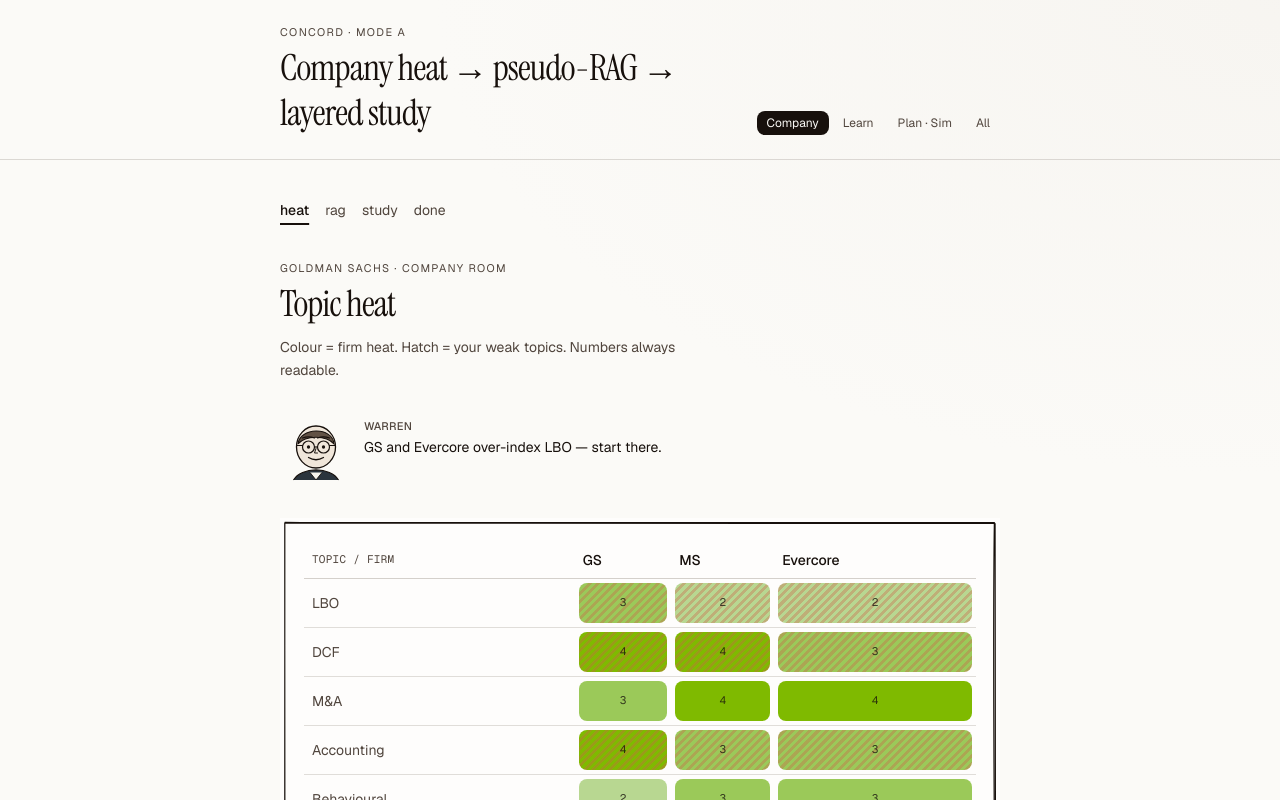
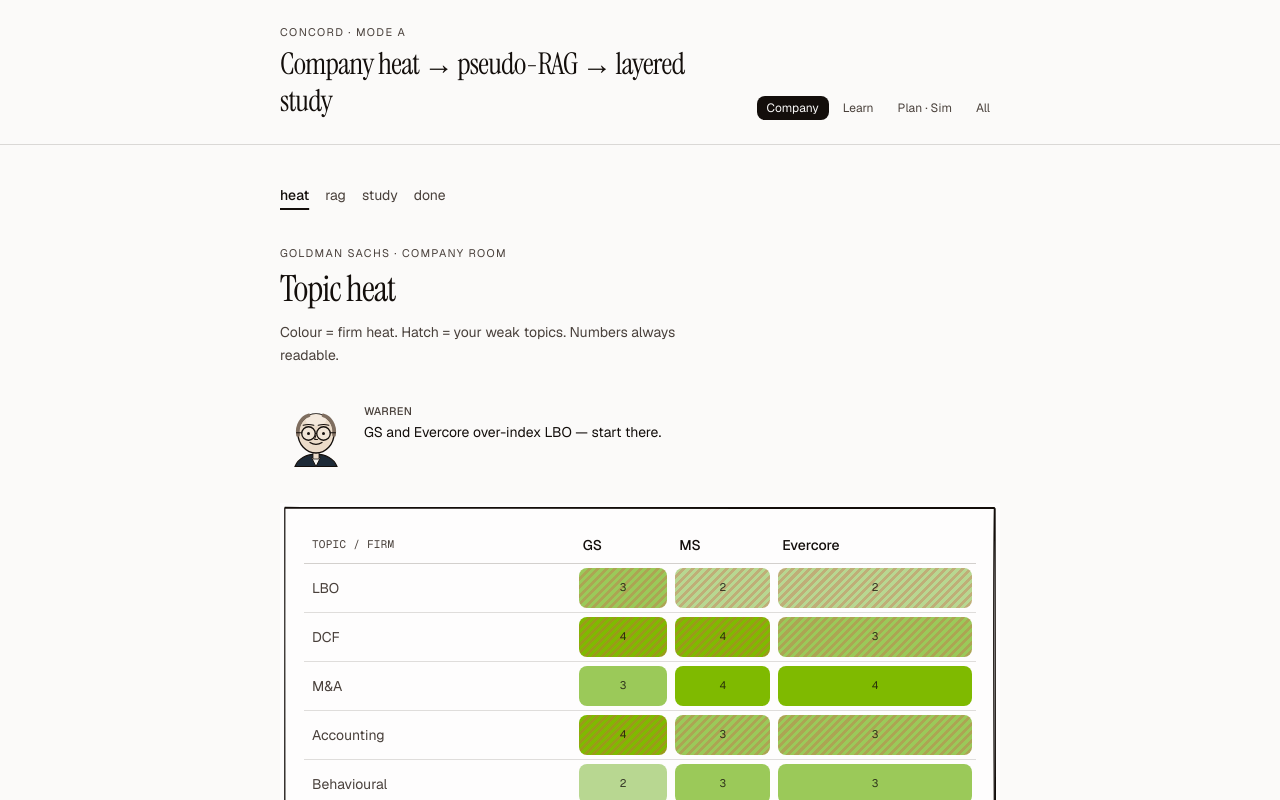
Before and after one commit to shourya0523/concord, a Next.js app in the folder apps/web/: page /mockups/mode-a in a window 1280 px wide. Shown: the top 800 px of the page. Built offline with nearby package versions, Linux system fonts and the light colour scheme.

Commit message:
fix(mockups): Buffett-like Warren, neutral paper, shorter titles
Redraw Warren with balding crown + round glasses (no beanie hair).
Drop paper chroma so background cannot read green. Shorten page
titles to cut header clutter.

Co-authored-by: Shourya Yadav <shourya0523@users.noreply.github.com>

```diff
--- a/apps/web/components/mockups/journey-shell.tsx
+++ b/apps/web/components/mockups/journey-shell.tsx
@@ -15,32 +15,32 @@ const JOURNEYS = [
 
 /** Full light token set — wins even if html still has .dark from system theme. */
 export const MOCKUP_LIGHT_VARS = {
-  "--paper": "oklch(0.985 0.004 85)",
-  "--ink": "oklch(0.18 0.014 55)",
-  "--graphite": "oklch(0.42 0.016 60)",
-  "--stone": "oklch(0.91 0.01 85)",
+  /* Near-neutral paper — chroma near zero so it never reads green */
+  "--paper": "oklch(0.985 0.002 80)",
+  "--ink": "oklch(0.17 0.01 55)",
+  "--graphite": "oklch(0.42 0.01 55)",
+  "--stone": "oklch(0.92 0.005 80)",
   "--lime": "oklch(0.86 0.18 128)",
   "--lime-foreground": "oklch(0.2 0.04 130)",
-  "--background": "oklch(0.985 0.004 85)",
-  "--foreground": "oklch(0.18 0.014 55)",
-  "--card": "oklch(0.995 0.002 85)",
-  "--card-foreground": "oklch(0.18 0.014 55)",
-  "--popover": "oklch(0.995 0.002 85)",
-  "--popover-foreground": "oklch(0.18 0.014 55)",
-  "--primary": "oklch(0.22 0.02 55)",
-  "--primary-foreground": "oklch(0.98 0.004 85)",
-  "--secondary": "oklch(0.94 0.008 85)",
-  "--secondary-foreground": "oklch(0.18 0.014 55)",
-  "--muted": "oklch(0.955 0.006 85)",
-  "--muted-foreground": "oklch(0.40 0.02 60)",
-  "--accent": "oklch(0.94 0.01 85)",
-  "--accent-foreground": "oklch(0.18 0.014 55)",
-  "--border": "oklch(0.86 0.008 80)",
-  "--input": "oklch(0.86 0.008 80)",
-  "--ring": "oklch(0.22 0.02 55)",
-  color: "oklch(0.18 0.014 55)",
-  background:
-    "radial-gradient(120% 80% at 100% 0%, oklch(0.97 0.006 85), transparent 55%), oklch(0.985 0.004 85)",
+  "--background": "oklch(0.985 0.002 80)",
+  "--foreground": "oklch(0.17 0.01 55)",
+  "--card": "oklch(0.995 0.001 80)",
+  "--card-foreground": "oklch(0.17 0.01 55)",
+  "--popover": "oklch(0.995 0.001 80)",
+  "--popover-foreground": "oklch(0.17 0.01 55)",
+  "--primary": "oklch(0.2 0.015 55)",
+  "--primary-foreground": "oklch(0.99 0.001 80)",
+  "--secondary": "oklch(0.945 0.004 80)",
+  "--secondary-foreground": "oklch(0.17 0.01 55)",
+  "--muted": "oklch(0.96 0.003 80)",
+  "--muted-foreground": "oklch(0.38 0.015 55)",
+  "--accent": "oklch(0.945 0.004 80)",
+  "--accent-foreground": "oklch(0.17 0.01 55)",
+  "--border": "oklch(0.86 0.006 75)",
+  "--input": "oklch(0.86 0.006 75)",
+  "--ring": "oklch(0.2 0.015 55)",
+  color: "oklch(0.17 0.01 55)",
+  background: "oklch(0.985 0.002 80)",
 } as CSSProperties
 
 export function JourneyShell({
@@ -66,7 +66,7 @@ export function JourneyShell({
             <p className="font-sans text-[11px] tracking-[0.12em] text-muted-foreground uppercase">
               Concord · {eyebrow}
             </p>
-            <h1 className="font-display mt-1 text-3xl leading-tight tracking-tight text-foreground md:text-4xl">
+            <h1 className="font-display mt-1 max-w-lg text-2xl leading-tight tracking-tight text-foreground md:text-3xl">
               {title}
             </h1>
           </div>
--- a/apps/web/components/mockups/warren.tsx
+++ b/apps/web/components/mockups/warren.tsx
@@ -13,7 +13,6 @@ export type WarrenMood =
 
 type WarrenProps = {
   mood?: WarrenMood
-  /** Pause breathing during user focus (typing/reading). */
   userFocused?: boolean
   aside?: string
   className?: string
@@ -21,8 +20,8 @@ type WarrenProps = {
 }
 
 /**
- * Warren — fixed-identity prep coach (DESIGN.md).
- * Distinct mentor: glasses, soft hair, collar — not a blank smiley.
+ * Warren — fixed coach identity (DESIGN.md).
+ * Older mentor: balding crown, round glasses, navy jacket — readable at 72px.
  */
 export function Warren({
   mood = "idle",
@@ -35,17 +34,28 @@ export function Warren({
   const effective: WarrenMood = userFocused ? "paused" : mood
   const breathe = !userFocused && effective === "idle" && !reduced
 
-  const browY = effective === "concerned" ? 30 : effective === "celebrating" ? 28 : 32
+  const brow =
+    effective === "concerned"
+      ? "M31 36 Q38 33 45 36"
+      : effective === "celebrating"
+        ? "M31 34 Q38 31 45 34"
+        : "M31 35 Q38 33 45 35"
+  const brow2 =
+    effective === "concerned"
+      ? "M51 36 Q58 33 65 36"
+      : effective === "celebrating"
+        ? "M51 34 Q58 31 65 34"
+        : "M51 35 Q58 33 65 35"
   const mouth =
     effective === "celebrating"
-      ? "M38 58 Q48 66 58 58"
+      ? "M40 58 Q48 64 56 58"
       : effective === "concerned"
         ? "M40 60 Q48 56 56 60"
         : effective === "thinking"
-          ? "M40 59 H56"
+          ? "M42 59 H54"
           : effective === "encouraging"
-            ? "M38 58 Q48 64 58 58"
-            : "M40 60 Q48 62 56 60"
+            ? "M40 58 Q48 63 56 58"
+            : "M41 59 Q48 61 55 59"
 
   return (
     <aside
@@ -67,63 +77,64 @@ export function Warren({
       >
         <svg viewBox="0 0 96 96" width={size} height={size} role="img">
           <title>Warren</title>
-          {/* shoulders / collar */}
+          {/* jacket */}
           <path
-            d="M18 88 C 28 70, 68 70, 78 88"
-            fill="oklch(0.32 0.02 250)"
+            d="M20 90 C 28 68, 68 68, 76 90 Z"
+            fill="oklch(0.28 0.03 250)"
             stroke="var(--ink)"
             strokeWidth="1.5"
           />
+          {/* shirt */}
           <path
-            d="M40 78 L48 88 L56 78"
-            fill="oklch(0.97 0.01 90)"
+            d="M42 78 L48 90 L54 78 Z"
+            fill="oklch(0.97 0.005 90)"
             stroke="var(--ink)"
             strokeWidth="1.2"
           />
+          {/* neck */}
+          <rect x="44" y="68" width="8" height="12" fill="oklch(0.90 0.03 70)" stroke="var(--ink)" strokeWidth="1" />
           {/* head */}
           <ellipse
             cx="48"
-            cy="44"
-            rx="26"
-            ry="28"
-            fill="oklch(0.93 0.02 75)"
+            cy="46"
+            rx="24"
+            ry="26"
+            fill="oklch(0.90 0.03 70)"
             stroke="var(--ink)"
             strokeWidth="1.75"
           />
-          {/* hair */}
+          {/* balding crown highlight */}
+          <ellipse cx="48" cy="28" rx="14" ry="8" fill="oklch(0.94 0.02 70)" />
+          {/* side hair */}
           <path
-            d="M24 40 C 26 18, 70 16, 72 40 C 62 28, 34 28, 24 40"
-            fill="oklch(0.45 0.03 60)"
-            stroke="var(--ink)"
-            strokeWidth="1.4"
-          />
-          {/* glasses */}
-          <circle cx="38" cy="44" r="8" fill="none" stroke="var(--ink)" strokeWidth="1.6" />
-          <circle cx="58" cy="44" r="8" fill="none" stroke="var(--ink)" strokeWidth="1.6" />
-          <path d="M46 44 H50" stroke="var(--ink)" strokeWidth="1.6" />
-          <path d="M30 42 H22" stroke="var(--ink)" strokeWidth="1.4" strokeLinecap="round" />
-          <path d="M66 42 H74" stroke="var(--ink)" strokeWidth="1.4" strokeLinecap="round" />
-          {/* eyes */}
-          <circle cx="38" cy="44" r="2.2" fill="var(--ink)" />
-          <circle cx="58" cy="44" r="2.2" fill="var(--ink)" />
-          {/* brows */}
-          <path
-            d={`M30 ${browY} Q38 ${browY - 3} 46 ${browY}`}
+            d="M24 48 C 22 34, 30 24, 38 22"
             fill="none"
-            stroke="var(--ink)"
-            strokeWidth="1.6"
+            stroke="oklch(0.55 0.03 60)"
+            strokeWidth="5"
             strokeLinecap="round"
           />
           <path
-            d={`M50 ${browY} Q58 ${browY - 3} 66 ${browY}`}
+            d="M72 48 C 74 34, 66 24, 58 22"
             fill="none"
-            stroke="var(--ink)"
-            strokeWidth="1.6"
+            stroke="oklch(0.55 0.03 60)"
+            strokeWidth="5"
             strokeLinecap="round"
           />
+          {/* round glasses */}
+          <circle cx="38" cy="46" r="9" fill="oklch(0.97 0.01 90 / 0.35)" stroke="var(--ink)" strokeWidth="1.7" />
+          <circle cx="58" cy="46" r="9" fill="oklch(0.97 0.01 90 / 0.35)" stroke="var(--ink)" strokeWidth="1.7" />
+          <path d="M47 46 H49" stroke="var(--ink)" strokeWidth="1.6" />
+          <path d="M29 45 H22" stroke="var(--ink)" strokeWidth="1.4" strokeLinecap="round" />
+          <path d="M67 45 H74" stroke="var(--ink)" strokeWidth="1.4" strokeLinecap="round" />
+          {/* eyes */}
+          <circle cx="38" cy="46" r="2" fill="var(--ink)" />
+          <circle cx="58" cy="46" r="2" fill="var(--ink)" />
+          {/* brows */}
+          <path d={brow} fill="none" stroke="var(--ink)" strokeWidth="1.6" strokeLinecap="round" />
+          <path d={brow2} fill="none" stroke="var(--ink)" strokeWidth="1.6" strokeLinecap="round" />
           {/* nose */}
           <path
-            d="M48 46 L46 52 L50 52"
+            d="M48 48 L46 54 L50 54"
             fill="none"
             stroke="var(--ink)"
             strokeWidth="1.3"
@@ -134,15 +145,15 @@ export function Warren({
           <path d={mouth} fill="none" stroke="var(--ink)" strokeWidth="1.7" strokeLinecap="round" />
           {effective === "thinking" ? (
             <>
-              <circle cx="78" cy="22" r="5" fill="none" stroke="var(--graphite)" strokeWidth="1.4" />
-              <circle cx="86" cy="14" r="3" fill="none" stroke="var(--graphite)" strokeWidth="1.2" />
+              <circle cx="78" cy="24" r="5" fill="none" stroke="var(--graphite)" strokeWidth="1.4" />
+              <circle cx="86" cy="16" r="3" fill="none" stroke="var(--graphite)" strokeWidth="1.2" />
             </>
           ) : null}
           {effective === "celebrating" ? (
             <path
-              d="M20 18 L24 10 M28 20 L32 12 M72 18 L76 10"
+              d="M18 20 L22 12 M28 22 L32 14 M70 20 L74 12"
               fill="none"
-              stroke="var(--lime)"
+              stroke="oklch(0.55 0.12 75)"
               strokeWidth="2"
               strokeLinecap="round"
             />
```
